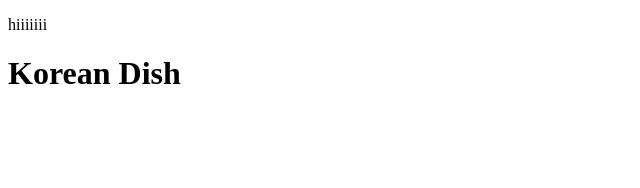
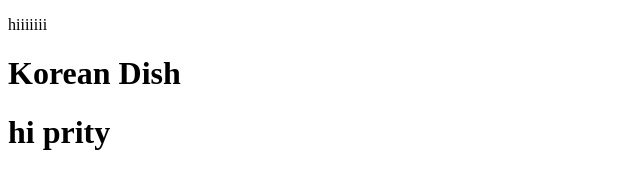
Before and after one commit to preetyprity/PROJECT_test, a plain HTML site: page project-1/country-korean.html in a window 1280 px wide. Shown: the whole page, without its empty margins (0-640 px from the left). Drawn offline with Linux system fonts and the light colour scheme.

Commit message:
Update country-korean.html

```diff
--- a/project-1/country-korean.html
+++ b/project-1/country-korean.html
@@ -8,5 +8,6 @@
 <body>
     <p>hiiiiiii</p>
     <h1>Korean Dish</h1>
+     <h1>hi prity</h1>
 </body>
 </html>
```
